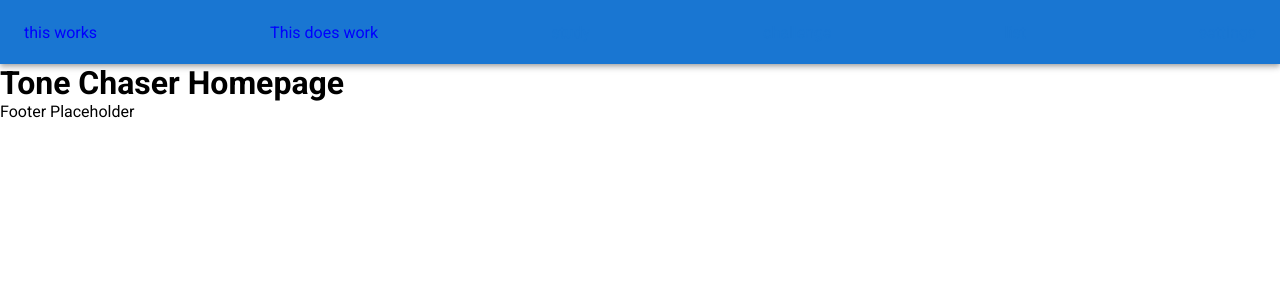
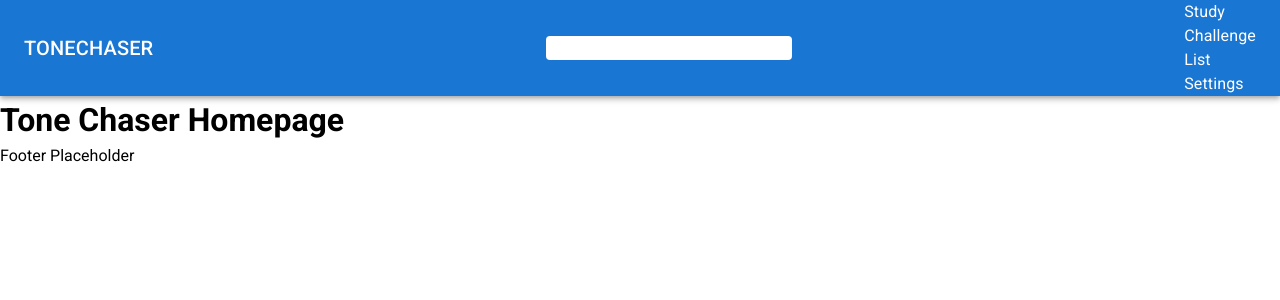
Before and after one commit to ecdevguy/TonerChaser, a React (Vite) app: page / in a window 1280 px wide. Shown: the top 300 px of the page. Built offline with nearby package versions, Linux system fonts and the light colour scheme.

Commit message:
mui checkpoint

```diff
--- a/src/components/Header.jsx
+++ b/src/components/Header.jsx
@@ -1,25 +1,53 @@
 import React from 'react'
 import { Link as RouterLink } from 'react-router-dom'
-import { AppBar, Link, Toolbar, styled } from '@mui/material'
+import { AppBar, Box, Link, Toolbar, Typography, styled } from '@mui/material'
+import { HomeRounded } from '@mui/icons-material'
 
 const StyledToolbar = styled(Toolbar) ({
   display:"flex",
   justifyContent:"space-between",
-  color:"blue"
+  color:"white"
 })
+
+const Search = styled("div")(({theme})=>({
+  backgroundColor:"white",
+  padding:"0 10px",
+  borderRadius: theme.shape.borderRadius,
+  width:"20%"
+}))
+
+const Features = styled(Box)(({theme})=>({
+
+}))
 
 
 function Header() {
 
   return (
-    <AppBar position="stick">
+    <AppBar position="sticky">
       <StyledToolbar>
-        this works
-        <Link component={RouterLink} underline="none" className="site-logo" to="/" color="inherit">This does work</Link>
-        <Link component={RouterLink} underline="hover" to="study">study</Link>
-        <Link component={RouterLink} underline="hover" to="challenge">challenge</Link>
-        <Link component={RouterLink} underline="hover" to="list">list</Link>
-        <Link component={RouterLink} underline="hover" to="settings">settings</Link>
+        <Link
+        component={RouterLink} underline="none" className="site-logo" to="/" color="inherit">
+          <Typography variant='h6' sx={{display:{xs:"none", sm:"block"}}}>
+            TONECHASER
+          </Typography>
+          <HomeRounded sx={{display:{xs:"block", sm:"none"}}}/>
+        </Link>
+        <Search>Search</Search>
+        <Features>
+          <Link component={RouterLink} underline="hover" to="study" color="inherit">
+            <Typography>Study</Typography>
+          </Link>
+          <Link component={RouterLink} underline="hover" to="challenge" color="inherit">
+            <Typography>Challenge</Typography>
+          </Link>
+          <Link component={RouterLink} underline="hover" to="list" color="inherit">
+            <Typography>List</Typography>
+          </Link>
+          <Link component={RouterLink} underline="hover" to="settings" color="inherit">
+            <Typography>Settings</Typography>
+          </Link>
+        </Features>
       </StyledToolbar>
     </AppBar>
   )
--- a/src/index.css
+++ b/src/index.css
@@ -1,69 +1,46 @@
-:root {
-  font-family: Inter, system-ui, Avenir, Helvetica, Arial, sans-serif;
+/*
+  1. Use a more-intuitive box-sizing model.
+*/
+*, *::before, *::after {
+  box-sizing: border-box;
+}
+/*
+  2. Remove default margin
+*/
+* {
+  margin: 0;
+}
+/*
+  Typographic tweaks!
+  3. Add accessible line-height
+  4. Improve text rendering
+*/
+body {
   line-height: 1.5;
-  font-weight: 400;
-
-  color-scheme: light dark;
-  color: rgba(255, 255, 255, 0.87);
-  background-color: #242424;
-
-  font-synthesis: none;
-  text-rendering: optimizeLegibility;
   -webkit-font-smoothing: antialiased;
-  -moz-osx-font-smoothing: grayscale;
 }
-
-a {
-  font-weight: 500;
-  color: #646cff;
-  text-decoration: inherit;
+/*
+  5. Improve media defaults
+*/
+img, picture, video, canvas, svg {
+  display: block;
+  max-width: 100%;
 }
-a:hover {
-  color: #535bf2;
+/*
+  6. Remove built-in form typography styles
+*/
+input, button, textarea, select {
+  font: inherit;
 }
-
-body {
-  margin: 0;
-  display: flex;
-  place-items: center;
-  min-width: 320px;
-  min-height: 100vh;
+/*
+  7. Avoid text overflows
+*/
+p, h1, h2, h3, h4, h5, h6 {
+  overflow-wrap: break-word;
 }
-
-h1 {
-  font-size: 3.2em;
-  line-height: 1.1;
+/*
+  8. Create a root stacking context
+*/
+#root, #__next {
+  isolation: isolate;
 }
-
-button {
-  border-radius: 8px;
-  border: 1px solid transparent;
-  padding: 0.6em 1.2em;
-  margin: .6em 0.4em;
-  font-size: 1em;
-  font-weight: 500;
-  font-family: inherit;
-  background-color: #1a1a1a;
-  cursor: pointer;
-  transition: border-color 0.25s;
-}
-button:hover {
-  border-color: #646cff;
-}
-button:focus,
-button:focus-visible {
-  outline: 4px auto -webkit-focus-ring-color;
-}
-
-@media (prefers-color-scheme: light) {
-  :root {
-    color: #213547;
-    background-color: #ffffff;
-  }
-  a:hover {
-    color: #747bff;
-  }
-  button {
-    background-color: #f9f9f9;
-  }
-}
--- a/src/main.jsx
+++ b/src/main.jsx
@@ -2,12 +2,12 @@ import React from 'react'
 import ReactDOM from 'react-dom/client'
 import App from './App.jsx'
 import SettingsProvider from './context/SettingsProvider'
-// import './index.css'
+import './index.css'
 
 ReactDOM.createRoot(document.getElementById('root')).render(
   <React.StrictMode>
     <SettingsProvider>
       <App />
     </SettingsProvider>
-  </React.StrictMode>,
+  </React.StrictMode>
 )
```
